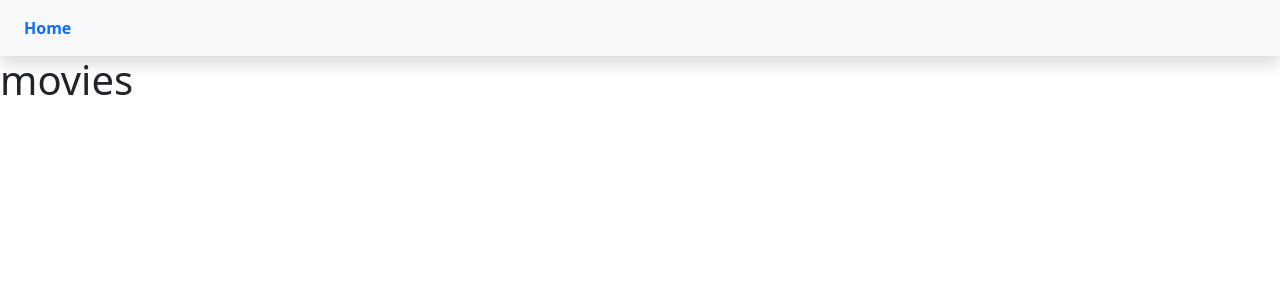
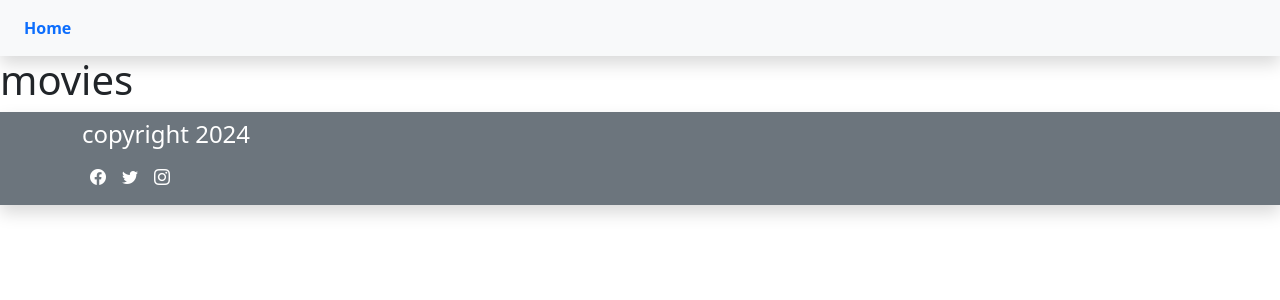
Before and after one commit to Gargenziano03/webapp-react, a React (Vite) app: page / in a window 1280 px wide. Shown: the top 300 px of the page. Built offline with nearby package versions, Linux system fonts and the light colour scheme.

Commit message:
add AppFooter

```diff
--- a/src/App.jsx
+++ b/src/App.jsx
@@ -11,6 +11,7 @@ function App() {
           <Route element={<AppLayout />}>
             <Route index element={<MoviesPage />} />
             <Route path="movies/:id" element={<SingleMoviePage />} />
+            {/*<Route path="movies/:id" element={<SingleMoviePage />} />*/}
           </Route>
         </Routes>
       </BrowserRouter>
--- a/src/components/AppFooter.jsx
+++ b/src/components/AppFooter.jsx
@@ -1,5 +1,23 @@
 export default function AppFooter() {
+
     return (
-        <></>
+        <footer className="bg-secondary py-2 shadow text-white">
+
+            <div className="container">
+                <div className="row row-cols-1 row-cols-sm-2 row-cols-lg-3">
+
+                    <div className="col">
+                        <h4>copyright 2024</h4>
+                        <div className="social d-flex">
+                            <i className="m-2 bi bi-facebook"></i>
+                            <i className="m-2 bi bi-twitter"></i>
+                            <i className="m-2 bi bi-instagram"></i>
+                        </div>
+                    </div>
+
+                </div>
+            </div>
+
+        </footer>
     )
 }
--- a/src/layouts/AppLayout.jsx
+++ b/src/layouts/AppLayout.jsx
@@ -7,9 +7,11 @@ export default function AppLayout() {
     return (
         <>
             <AppHeader />
+
             <main>
                 <Outlet />
             </main>
+
             <AppFooter />
         </>
     )
```
